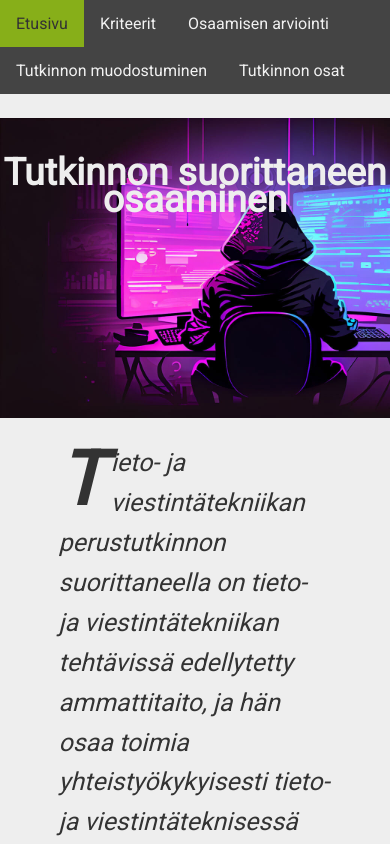
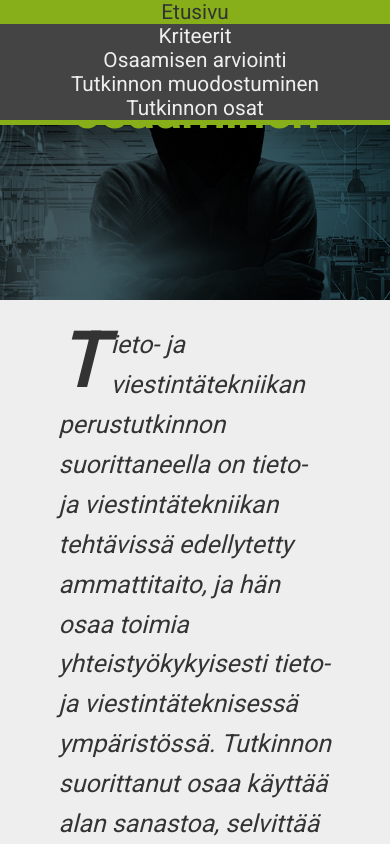
Before and after one commit to Mpyykko/-611-Responsiivisen-verkkosivun-toteuttaminen, a plain HTML site: page index.html in a window 390 px wide. Shown: the top 844 px of the page. Drawn offline with Linux system fonts and the light colour scheme.

Commit message:
mobiilioptimointia

```diff
--- a/index.html
+++ b/index.html
@@ -5,11 +5,12 @@
     <meta charset="UTF-8">
     <meta name="viewport" content="width=device-width, initial-scale=1.0">
     <link rel="stylesheet" href="tyylit.css">
+    <link rel="stylesheet" href="mobiilityylit.css">
     <title>Etusivu</title>
 </head>
 <body>
     <header>
-        <nav class="navigointivalikko" >
+        <nav class="v-center h-right">
             <a href=index.html>Etusivu</a>
             <a href=kriteerit.html>Kriteerit</a>
             <a href=osaamisen-arviointi.html>Osaamisen arviointi</a>
@@ -19,11 +20,11 @@
     </header>
 
 <main>
-    <section class="showcase">
-        <div>
+
+        <div class="showcase">
         <h1>Tutkinnon suorittaneen osaaminen</h1>
         </div>
-    </section>
+
 
     <section class="content">
         <p class="ingressi">
--- /dev/null
+++ b/mobiilityylit.css
@@ -0,0 +1,42 @@
+@media only screen and (max-width: 800px){
+    header,
+    header > div.logo,
+    header > nav,
+    header nav a{
+
+        display: block;
+        float: none;
+        height: auto;
+        width: 100%;
+        text-align: center;
+        clear: both;
+        padding: 0;
+
+    }
+    section,
+    main{
+        display: block;
+        float: none;
+        height: auto;
+        width: 100%;
+        clear: both;
+        padding: 0;
+
+
+    }
+
+    .v-center, .h-right{
+        display: block;
+        position: relative;
+        transform: none;
+
+    }
+
+
+
+    th, td {
+        display:block;
+        width: 100%;
+
+    }
+}
--- a/tyylit.css
+++ b/tyylit.css
@@ -29,14 +29,64 @@ body {
 
 }
 
+
 main{
     font-size: 1.3em;
     line-height: 1.3em;
+    padding-top: 80px;
 
 }
 
+.v-center{
+    position: absolute;
+    transform: translateY(-50%);
+    top: 50%;
+}
+
+.h-right{
+    position: absolute;
+    right: 0;
+}
+
+.highlight{
+    color: var(--highlight);
+    display: inline-block;
+    transform: rotate(20dg);
+}
+
+header{
+    background-color: var(--bg-dark);
+    color: var(--teksti-vaalea);
+    padding: 10px;
+    height: 100px;
+    position: fixed;
+    width: 100%;
+    top: 0;
+    border-bottom: var(--highlight) solid 5px;
+}
+
+header .logo img{
+    height: 80px;
+    padding: 5px;
+    display: block;
+    float: left;
+}
+
+header nav a{
+    display: inline-block;
+    font-size: 1.3em;
+    color: var(--teksti-vaalea);
+    text-decoration: none;
+    padding: 10px 0.5em;
+}
+
+header nav a:hover{
+    color: var(--teksti);
+    background-color: var(--highlight);
+}
+
 section{
-    max-width: 900px;
+    max-width: 70%;
     width: 70%;
     margin: 20px auto;
 
@@ -47,14 +97,20 @@ section{
     padding-top: 10px;
     width: 100%;
     height: 300px;
-    background-image: url(kuvat/koodi5.jpg);
+    background-image: url(kuvat/koodi7.jpg);
     background-size: cover;
+    background-repeat: no-repeat;
+    background-position: center;
+    color: var(--highlight);
+    max-width: 100%;
+    text-align: center;
+    margin: 0 auto;
 
 
 }
 
 .showcase > div {
-    color: var(--teksti-vaalea);
+    color: var(--highlight);
     max-width: 100%;
     text-align: center;
     margin: 0 auto;
@@ -134,6 +190,7 @@ footer{
 
 .table{
     width: 100%;
+    max-width: 100%;
     border-collapse: collapse;
     margin-bottom: 20px;
 }
@@ -142,6 +199,7 @@ th, td {
     border: 1px solid #ddd;
     padding: 8px;
     text-align: left;
+
 }
 
 th {
```
Also changed, not shown: kriteerit.html (+2 -2 lines), osaamisen-arviointi.html (+2 -1 lines), tutkinnon-muodostuminen.html (+2 -1 lines), tutkinnonosat.html (+2 -1 lines), kuvat/es1.png (deleted), kuvat/koodi6.jpg (added), kuvat/koodi7.jpg (added).
